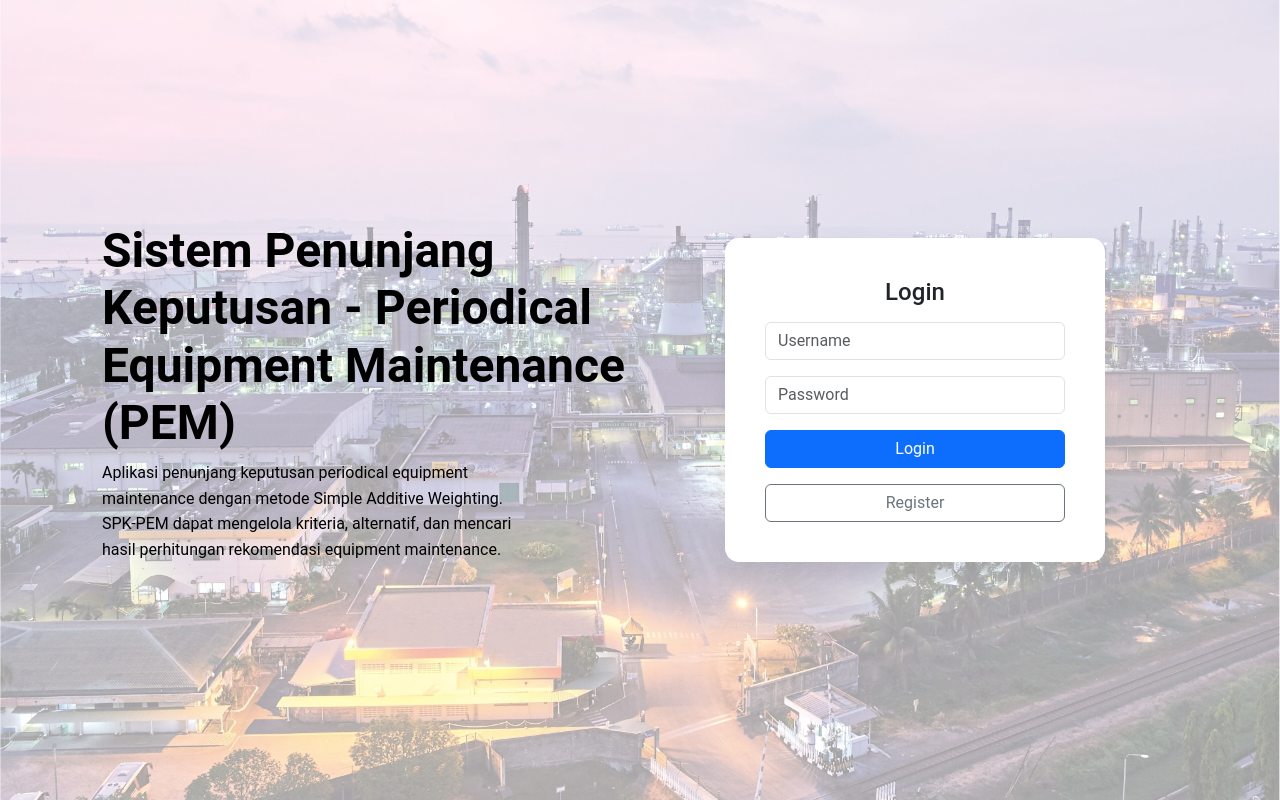
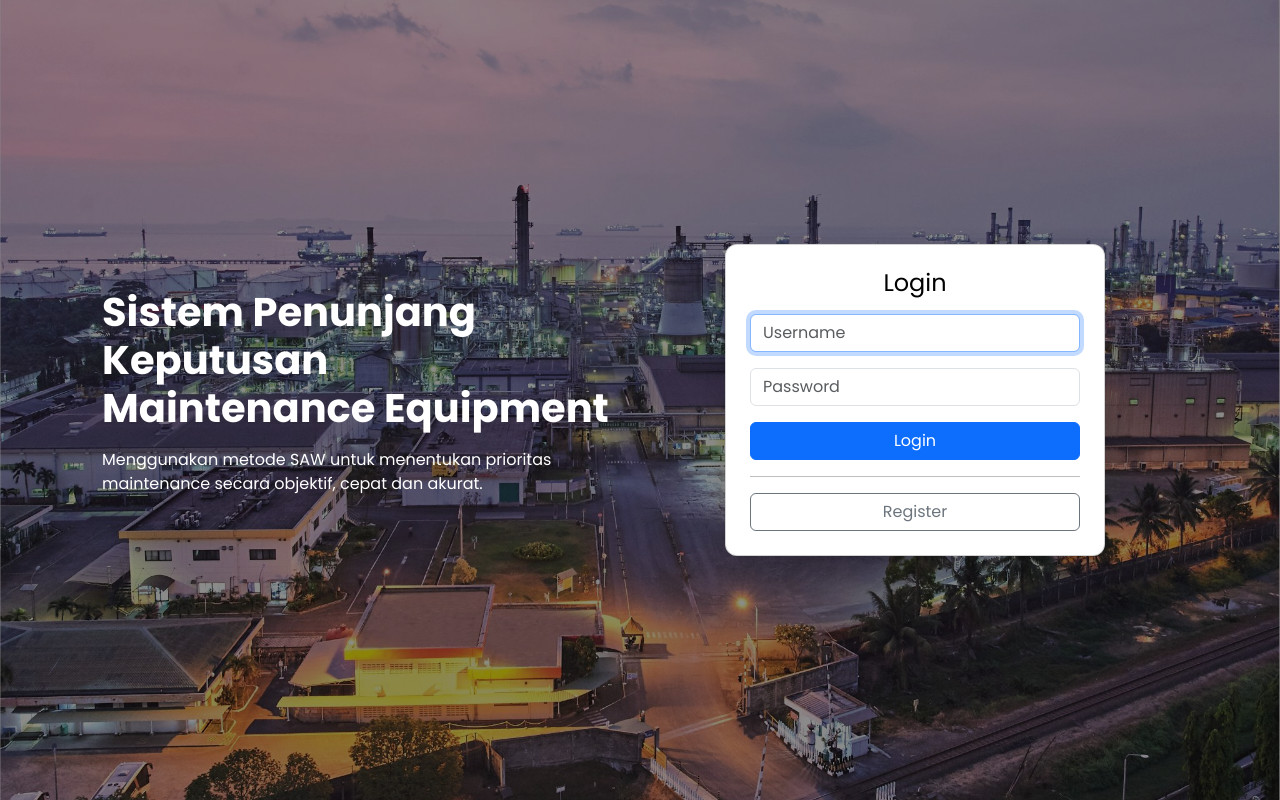
Before and after one commit to galuhperdanawork/SPK-PEM, a PHP site: page /login.php in a window 1280 px wide. Run offline with PHP 8.4, Linux system fonts and the light colour scheme.

Commit message:
Change login page template

```diff
--- a/login.php
+++ b/login.php
@@ -1,33 +1,45 @@
 <?php
 session_start();
-include 'config/db.php';
+require 'config/db.php';
+
+// Jika sudah login, redirect
+if (!empty($_SESSION['id_user'])) {
+    header('Location: pages/dashboard.php');
+    exit;
+}
 
 $err = '';
+
 if ($_SERVER['REQUEST_METHOD'] === 'POST') {
     $u = trim($_POST['username'] ?? '');
-    $p = $_POST['password'] ?? '';
+    $p = trim($_POST['password'] ?? '');
 
     if ($u === '' || $p === '') {
         $err = 'Masukkan username dan password.';
     } else {
-        $stmt = $koneksi->prepare("SELECT id_user, username, nama_pengguna, password, role FROM users WHERE username = ?");
-        $stmt->bind_param('s', $u);
+        // Query langsung username + password (plain text)
+        $stmt = $koneksi->prepare(
+            "SELECT id_user, username, nama_pengguna, role
+             FROM users WHERE username = ? AND password = ?"
+        );
+        $stmt->bind_param('ss', $u, $p);
         $stmt->execute();
         $res = $stmt->get_result();
+
         if ($res && $res->num_rows === 1) {
             $row = $res->fetch_assoc();
-            if ($p === $row['password']) { // plain text
+
+            session_regenerate_id(true);
+
             $_SESSION['id_user'] = $row['id_user'];
             $_SESSION['username'] = $row['username'];
             $_SESSION['nama_pengguna'] = $row['nama_pengguna'];
             $_SESSION['role'] = $row['role'];
+
             header('Location: pages/dashboard.php');
             exit;
         } else {
             $err = 'Username atau password salah.';
-            }
-        } else {
-            $err = 'Username tidak ditemukan.';
         }
     }
 }
@@ -36,9 +48,9 @@ if ($_SERVER['REQUEST_METHOD'] === 'POST') {
 <html lang="id">
 <head>
     <meta charset="utf-8">
-    <meta name="viewport" content="width=device-width,initial-scale=1">
+    <meta name="viewport" content="width=device-width, initial-scale=1">
 
-    <title>Login - SPK SAW</title>
+    <title>Login - SPK SAW | PEM System</title>
 
     <!-- Bootstrap -->
     <link href="https://cdn.jsdelivr.net/npm/bootstrap@5.3.0/dist/css/bootstrap.min.css" rel="stylesheet">
@@ -46,98 +58,79 @@ if ($_SERVER['REQUEST_METHOD'] === 'POST') {
     <!-- Font -->
     <link href="https://fonts.googleapis.com/css2?family=Poppins:wght@300;400;600;700&display=swap" rel="stylesheet">
 
-    <!-- Global CSS -->
-    <link href="style.css" rel="stylesheet">
-
+    <!-- Custom CSS -->
     <style>
         body {
             font-family: 'Poppins', sans-serif;
-            /* Background image with white transparent mask */
-            background: linear-gradient(rgba(255,255,255,0.6), rgba(255,255,255,0.6)), url('/SPK-PEM/assets/img-bg.jpg') center/cover no-repeat;
-            background-color: var(--accent-1);
-            /* Default text color (blue) */
-            color: #0d6efd;
+            background: linear-gradient(rgba(0,0,0,0.45), rgba(0,0,0,0.45)),
+                        url('/SPK-PEM/assets/img-bg.jpg') center/cover no-repeat;
+            color: white;
         }
-
         .login-card {
-            border: none;
-            border-radius: 14px;
-            box-shadow: 0 8px 20px rgba(17,24,39,0.06);
-        }
-
-        /* Deskripsi aplikasi */
-        .desc-app {
-            color: #ffffff;
-            font-size: 16px;
-            max-width: 420px;
-            line-height: 1.6;
-            margin-left: auto;
-            margin-right: auto;
-            text-align: center;
-        }
-
-        @media (min-width: 768px) {
-            .desc-app {
-                margin-left: 0;
-                margin-right: 0;
-                text-align: left;
-            }
+            border-radius: 12px;
+            background: white;
+            color: #000;
+            box-shadow: 0 8px 20px rgba(0,0,0,0.15);
         }
     </style>
 </head>
 
 <body>
-
 <div class="container d-flex justify-content-center align-items-center" style="min-height:100vh;">
     <div class="row w-100 justify-content-center align-items-center" style="max-width:1100px;">
 
-        <!-- Kolom Teks -->
+        <!-- Text Left -->
         <div class="col-12 col-md-6 text-center text-md-start mb-4 mb-md-0">
-            <h1 style="color: #000000;font-size:48px;font-weight:700;">
-                Sistem Penunjang Keputusan - Periodical Equipment Maintenance (PEM)
+            <h1 class="fw-bold" style="font-size:40px;">
+                Sistem Penunjang Keputusan<br>Maintenance Equipment
             </h1>
-
-            <p class="desc-app" style="color: #000000;">
-                Aplikasi penunjang keputusan periodical equipment maintenance dengan metode Simple Additive Weighting.<br>
-                SPK-PEM dapat mengelola kriteria, alternatif, dan mencari hasil perhitungan rekomendasi equipment maintenance.
+            <p class="mt-3" style="max-width:450px;">
+                Menggunakan metode SAW untuk menentukan prioritas maintenance secara objektif, cepat dan akurat.
             </p>
         </div>
 
-        <!-- Kolom Form Login -->
+        <!-- Login Form -->
         <div class="col-12 col-md-6 d-flex justify-content-center">
             <div class="card login-card p-4 w-100" style="max-width:380px;">
-                <div class="card-body">
-                    <h4 class="mb-3 text-center">Login</h4>
+                <h4 class="text-center mb-3">Login</h4>
 
-                    <?php if($err): ?>
-                        <div class="alert alert-danger text-center"><?= htmlspecialchars($err) ?></div>
+                <?php if ($err): ?>
+                    <div class="alert alert-danger py-2 text-center">
+                        <?= htmlspecialchars($err) ?>
+                    </div>
                 <?php endif; ?>
 
-                    <form method="post">
+                <form method="post" autocomplete="off">
                     <div class="mb-3">
-                            <input name="username" class="form-control" placeholder="Username" required>
+                        <input name="username" class="form-control" placeholder="Username" value="<?= htmlspecialchars($u ?? '') ?>" autofocus required />
                     </div>
+
                     <div class="mb-3">
-                            <input name="password" type="password" class="form-control" placeholder="Password" required>
+                        <input name="password" type="password" class="form-control" placeholder="Password" required />
                     </div>
-                        <div class="d-grid">
-                            <button class="btn btn-primary">Login</button>
-                        </div>
+
+                    <button class="btn btn-primary w-100" id="login-btn">
+                        Login
+                    </button>
                 </form>
 
-                    <div class="mt-3">
-                        <a href="register.php" class="btn btn-outline-secondary w-100">Register</a>
-                    </div>
+                <hr>
 
-                </div>
+                <a href="register.php" class="btn btn-outline-secondary w-100">
+                    Register
+                </a>
             </div>
         </div>
 
     </div>
 </div>
 
-<!-- Bootstrap JS -->
-<script src="https://cdn.jsdelivr.net/npm/bootstrap@5.3.0/dist/js/bootstrap.bundle.min.js"></script>
-
+<script>
+const btn = document.getElementById('login-btn');
+document.querySelector('form').addEventListener('submit', () => {
+    btn.disabled = true;
+    btn.innerHTML = "Loading...";
+});
+</script>
 </body>
 </html>
```
Lines whose indentation alone changed are shown as unchanged.
